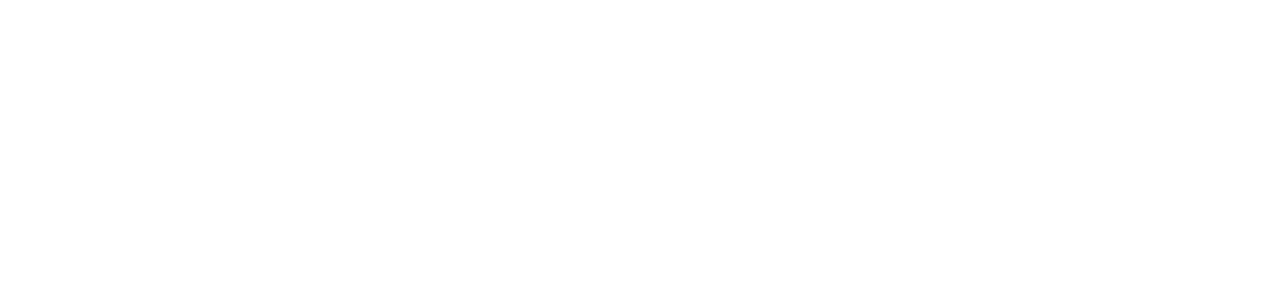
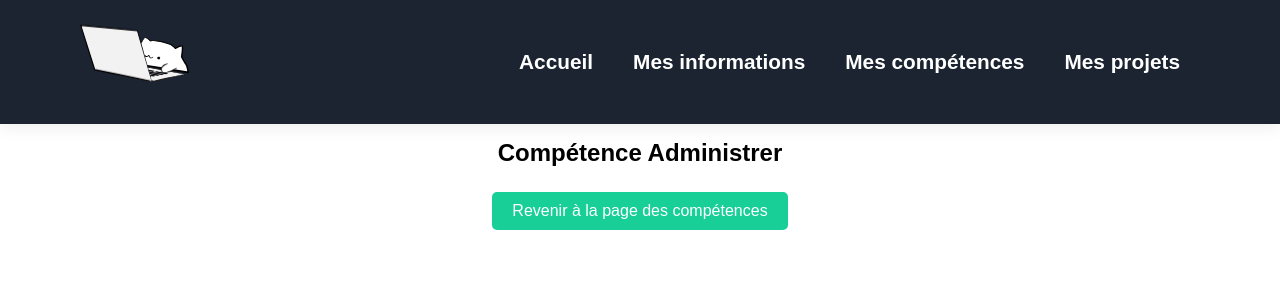
Before and after one commit to D4rkP4ng0l1n/portfolio_s6, a React (Create React App) app: page /#/projets/administrer in a window 1280 px wide. Before the commit this address had no page. Shown: the top 300 px of the page. Built offline with nearby package versions, Linux system fonts and the light colour scheme.

Commit message:
Création de toutes les pages compétences

```diff
--- a/src/App.js
+++ b/src/App.js
@@ -1,4 +1,8 @@
 import { Route, Routes } from 'react-router-dom';
+import Administrer from './pages/Administrer';
+import Collaborer from './pages/Collaborer';
+import Conduire from './pages/Conduire';
+import Gerer from './pages/Gerer';
 import Home from './pages/Home';
 import Informations from './pages/Informations';
 import Optimiser from './pages/Optimiser';
@@ -15,6 +19,10 @@ function App() {
         <Route path='/projets' element={<Projects />} />
         <Route path='/projets/realiser' element={<Realiser />} />
         <Route path='/projets/optimiser' element={<Optimiser />} />
+        <Route path='/projets/administrer' element={<Administrer />} />
+        <Route path='/projets/gerer' element={<Gerer />} />
+        <Route path='/projets/conduire' element={<Conduire />} />
+        <Route path='/projets/collaborer' element={<Collaborer />} />
       </Routes>
   );
 }
--- a/src/pages/Administrer.js
+++ b/src/pages/Administrer.js
@@ -0,0 +1,24 @@
+import React from 'react';
+import { NavLink } from 'react-router-dom';
+import Navbar from '../components/Navbar';
+
+const Administrer = () => {
+    return (
+        <>
+            <header>
+                <Navbar />
+            </header>
+            <body>
+                <h1 className='title'> Compétence Administrer </h1>
+                <NavLink className='navButton' to='/competences'>
+                    Revenir à la page des compétences
+                </NavLink>
+                <div className='projectsDetailContainer'>
+
+                </div>
+            </body>
+        </>
+    );
+};
+
+export default Administrer;
--- a/src/pages/Collaborer.js
+++ b/src/pages/Collaborer.js
@@ -0,0 +1,24 @@
+import React from 'react';
+import { NavLink } from 'react-router-dom';
+import Navbar from '../components/Navbar';
+
+const Collaborer = () => {
+    return (
+        <>
+            <header>
+                <Navbar />
+            </header>
+            <body>
+                <h1 className='title'> Compétence Collaborer </h1>
+                <NavLink className='navButton' to='/competences'>
+                    Revenir à la page des compétences
+                </NavLink>
+                <div className='projectsDetailContainer'>
+
+                </div>
+            </body>
+        </>
+    );
+};
+
+export default Collaborer;
--- a/src/pages/Conduire.js
+++ b/src/pages/Conduire.js
@@ -0,0 +1,24 @@
+import React from 'react';
+import { NavLink } from 'react-router-dom';
+import Navbar from '../components/Navbar';
+
+const Conduire = () => {
+    return (
+        <>
+            <header>
+                <Navbar />
+            </header>
+            <body>
+                <h1 className='title'> Compétence Conduire </h1>
+                <NavLink className='navButton' to='/competences'>
+                    Revenir à la page des compétences
+                </NavLink>
+                <div className='projectsDetailContainer'>
+
+                </div>
+            </body>
+        </>
+    );
+};
+
+export default Conduire;
--- a/src/pages/Gerer.js
+++ b/src/pages/Gerer.js
@@ -0,0 +1,24 @@
+import React from 'react';
+import { NavLink } from 'react-router-dom';
+import Navbar from '../components/Navbar';
+
+const Gerer = () => {
+    return (
+        <>
+            <header>
+                <Navbar />
+            </header>
+            <body>
+                <h1 className='title'> Compétence Gérer </h1>
+                <NavLink className='navButton' to='/competences'>
+                    Revenir à la page des compétences
+                </NavLink>
+                <div className='projectsDetailContainer'>
+
+                </div>
+            </body>
+        </>
+    );
+};
+
+export default Gerer;
--- a/src/pages/Skills.js
+++ b/src/pages/Skills.js
@@ -58,7 +58,9 @@ const Skills = () => {
                                 Sécuriser les applications et les services
                             </li>
                         </ul>
-                        <button> Projets </button>
+                        <NavLink to='/projets/administrer'>
+                            <button> Projets </button>
+                        </NavLink>
                     </div>
                     <div className='gerer'>
                         <h1> Gérer </h1>
@@ -73,7 +75,9 @@ const Skills = () => {
                                 Exploiter des données pour la prise de décisions
                             </li>
                         </ul>
-                        <button> Projets </button>
+                        <NavLink to='/projets/gerer'>
+                            <button> Projets </button>
+                        </NavLink>
                     </div>
                     <div className='conduire'>
                         <h1> Conduire </h1>
@@ -88,7 +92,9 @@ const Skills = () => {
                                 Faire évoluer un système d’information
                             </li>
                         </ul>
-                        <button> Projets </button>
+                        <NavLink to='/projets/conduire'>
+                            <button> Projets </button>
+                        </NavLink>
                     </div>
                     <div className='collaborer'>
                         <h1> Collaborer </h1>
@@ -103,7 +109,9 @@ const Skills = () => {
                                 Élaborer, gérer et transmettre de l’information
                             </li>
                         </ul>
-                        <button> Projets </button>
+                        <NavLink to='/projets/collaborer'>
+                            <button> Projets </button>
+                        </NavLink>
                     </div>
                 </div>
             </body>
```
